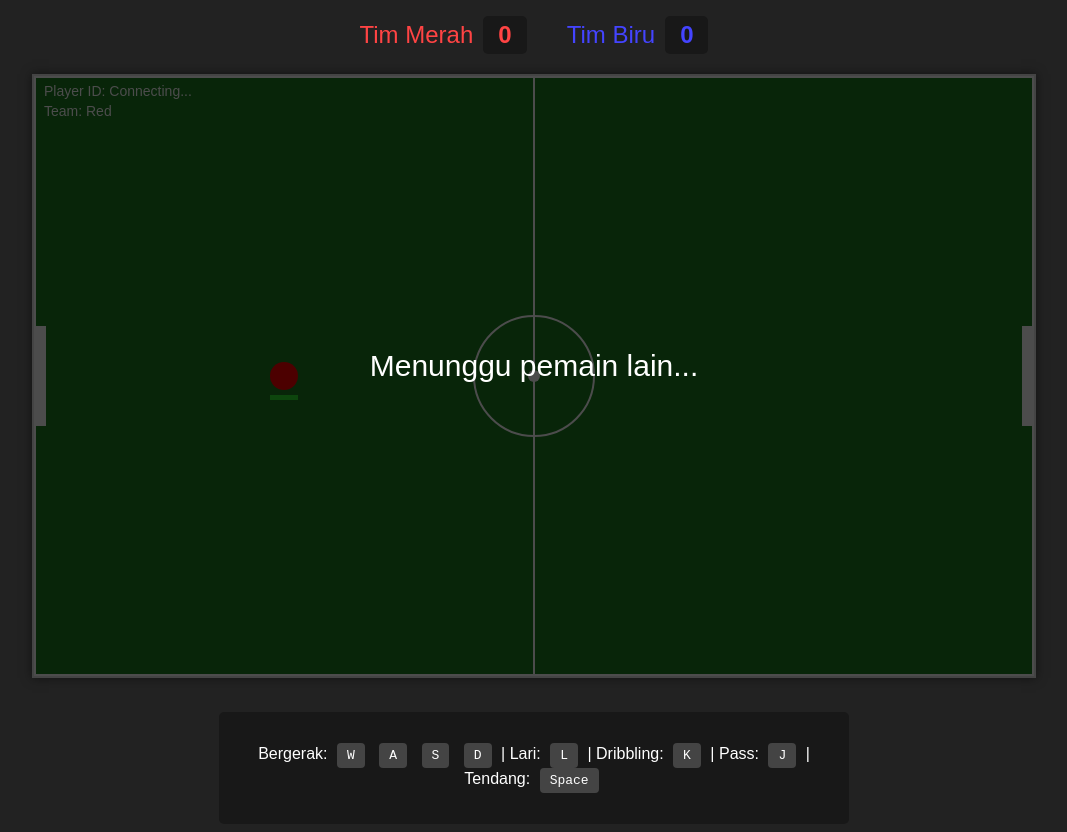
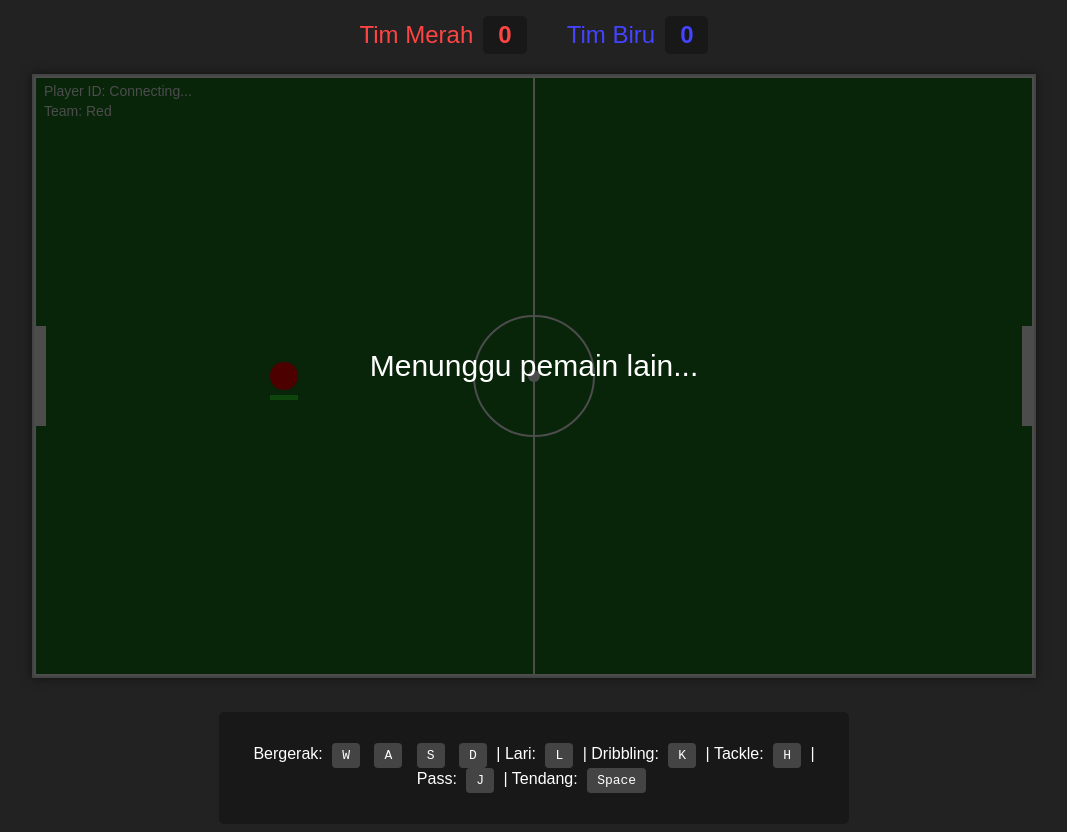
Before and after one commit to fardhanrasya/haxballcopy, a website: page index.html in a window 1280 px wide. Shown: the whole page, without its empty margins (106-1173 px from the left). Drawn offline with nearby package versions, Linux system fonts and the light colour scheme; no server answers.

Commit message:
Menambahkan kontrol baru untuk fitur Tackle pada antarmuka permainan di file index.html.

```diff
--- a/index.html
+++ b/index.html
@@ -98,7 +98,7 @@
       <p>
         Bergerak: <span class="key">W</span> <span class="key">A</span>
         <span class="key">S</span> <span class="key">D</span> | Lari:
-        <span class="key">L</span> | Dribbling: <span class="key">K</span> |
+        <span class="key">L</span> | Dribbling:  <span class="key">K</span> | Tackle:  <span class="key">H</span> |
         Pass: <span class="key">J</span> | Tendang:
         <span class="key">Space</span>
       </p>
```
